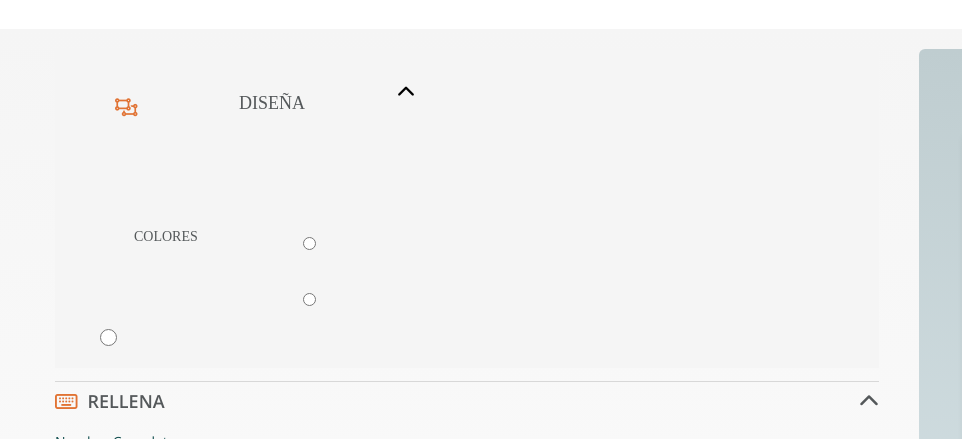
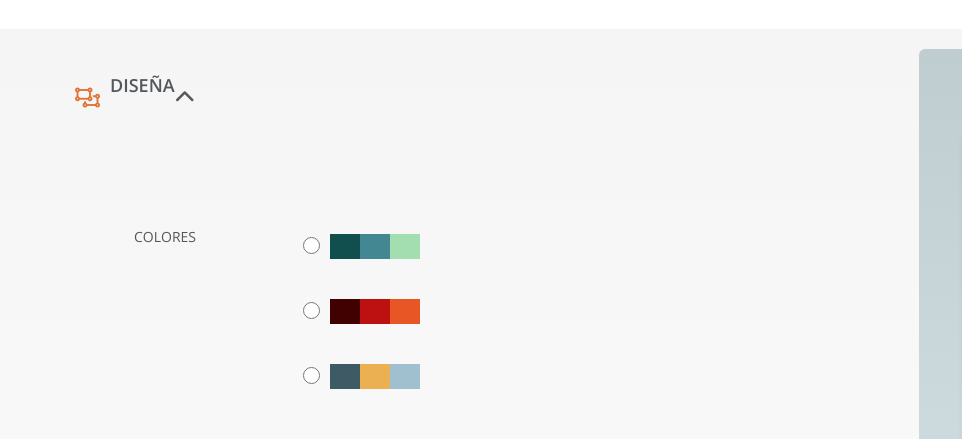
Before and after one commit to maragil/awesome-profile-cards, a website: page src/html/awesome-card.html in a window 1280 px wide. Shown: the part 83-522 px from the top of the page, 0-962 px from the left. Drawn offline with nearby package versions, Linux system fonts and the light colour scheme; files that its build step writes are made by us from their sources; files whose address does not match are found by name.

Commit message:
added sass to design

```diff
--- a/src/html/partials/main/form-design.html
+++ b/src/html/partials/main/form-design.html
@@ -8,20 +8,20 @@
      <h3 class="main-card__form--design--div--title">Colores</h3>
      <div class="main-card__form--design--div--rectangle1">
           <input type="radio" name="color" id="color_1" value="green">
-          <div class="main-card__form--design--div--rectangle1-1"></div>
-          <div class="main-card__form--design--div--rectangle1-2"></div>
-          <div class="main-card__form--design--div--rectangle1-3"></div>
+          <div class="main-card__form--design--div--rectangle1--1"></div>
+          <div class="main-card__form--design--div--rectangle1--2"></div>
+          <div class="main-card__form--design--div--rectangle1--3"></div>
      </div>
      <div class="main-card__form--design--div--rectangle2">
           <input type="radio" name="color" id="color_2" value="red">
-          <div class="main-card__form--design--div--rectangle2-1"></div>
-          <div class="main-card__form--design--div--rectangle2-2"></div>
-          <div class="main-card__form--design--div--rectangle2-3"></div>
+          <div class="main-card__form--design--div--rectangle2--1"></div>
+          <div class="main-card__form--design--div--rectangle2--2"></div>
+          <div class="main-card__form--design--div--rectangle2--3"></div>
      </div>
      <div class="main-card__form--design--div--rectangle3">
           <input type="radio" name="color" id="color_3" value="blue">
-          <div class="main-card__form--design--div--rectangle3-1"></div>
-          <div class="main-card__form--design--div--rectangle3-2"></div>
-          <div class="main-card__form--design--div--rectangle3-3"></div>
+          <div class="main-card__form--design--div--rectangle3--1"></div>
+          <div class="main-card__form--design--div--rectangle3--2"></div>
+          <div class="main-card__form--design--div--rectangle3--3"></div>
      </div>
 </div>
--- a/src/scss/layout/main/_form-design.scss
+++ b/src/scss/layout/main/_form-design.scss
@@ -5,42 +5,35 @@
     padding-left: 2rem;
     padding-right: 2rem;
     padding-top: 1.3rem;
-    background-color: $white-four;
 
     &--legend {
-        width: 320px;
         height: 61px;
-        font-size: 1.8rem;
         display: flex;
         flex-direction: row;
         justify-content: space-between;
         align-items: center;
-        margin-right: 50px;
-        margin-left: 20px;
 
     .fa-object-ungroup {
-        color: #e17334;
-        width: 21px;
-        height: 18px;
-        margin-top: 30px;
-        margin-left: 20px;
+        color: $dull-orange;
+        font-size: 2rem;
+        margin-top: 1rem;
         }
     &--title {
-         width: 65px;
-         height: 24px;
+        color: $gunmetal;
+        font-family: $font-OpenSans;
+        font-weight: bold;
         font-size: 1.8rem;
-         margin-top: 27px;
-         margin-left: 10px;
-         color: #54585a;
         text-transform: uppercase;
+        padding-bottom: 2.5rem;
+        margin-top: 1rem;
+        padding-left: 1rem;
+        text-align: left;
+        flex-grow: 2;
         }
-    .fa-angle-up {
-         width: 16px;
-         height: 18px;
-         font-size: 18px;
-         color: #54585a;
-         margin-left: 134px;
-         margin-top: 30px;
+    .fa-chevron-up {
+        color: $gunmetal;
+        font-size: 2rem;
+        margin-top: 1rem;
          }
     }
 
@@ -48,13 +41,13 @@
     &--div {
         margin-top: 25px;
         padding: 20px;
-
+        width: 100%;
         &--title {
             font-size: 1.4rem;
             width: 62px;
             height: 19px;
-            color: #54585a;
-            font-family: var(--font-p);
+            color: $gunmetal;
+            font-family: $font-OpenSans;
             margin-left: 39px;
             margin-top: 62px;
             text-transform: uppercase;
@@ -67,6 +60,11 @@
             margin-left: 183px;
             margin-top: -35px;
 
+            #color_1 {
+                    width: 17px;
+                    height: 17px;
+                    margin-right: 10px;
+                }
                 &--1 {
                     background-color: #114e4e;
                     width: 30px;
@@ -74,21 +72,29 @@
                  }
 
                 &--2 {
-                background-color: #438792;
+                   background-color: $dirty-blue;
                     width: 30px;
                     height: 25px;
                 }
+
                 &--3 {
                     background-color: #a2deaf;
                     width: 30px;
                     height: 25px;
                 }
+
         }
         &--rectangle2 {
             display: flex;
             flex-direction: row;
             padding: 20px;
             margin-left: 183px;
+
+            #color_2 {
+                    width: 17px;
+                    height: 17px;
+                    margin-right: 10px;
+                }
             &--1 {
                 background-color: #420101;
                 width: 30px;
@@ -105,11 +111,17 @@
                 height: 25px;
                 }
          }
-       &--rectangle2 {
+       &--rectangle3 {
             display: flex;
             flex-direction: row;
             padding: 20px;
             margin-left: 183px;
+            #color_3 {
+                    width: 17px;
+                    height: 17px;
+                    margin-right: 10px;
+                }
+
             &--1 {
                 background-color: #3e5b65;
                 width: 30px;
@@ -129,13 +141,3 @@
         }
 
    }
-
-
-
-
-
-#color_3 {
-    width: 17px;
-    height: 17px;
-    margin-right: 10px;
-}
```
Lines whose indentation alone changed are shown as unchanged.
